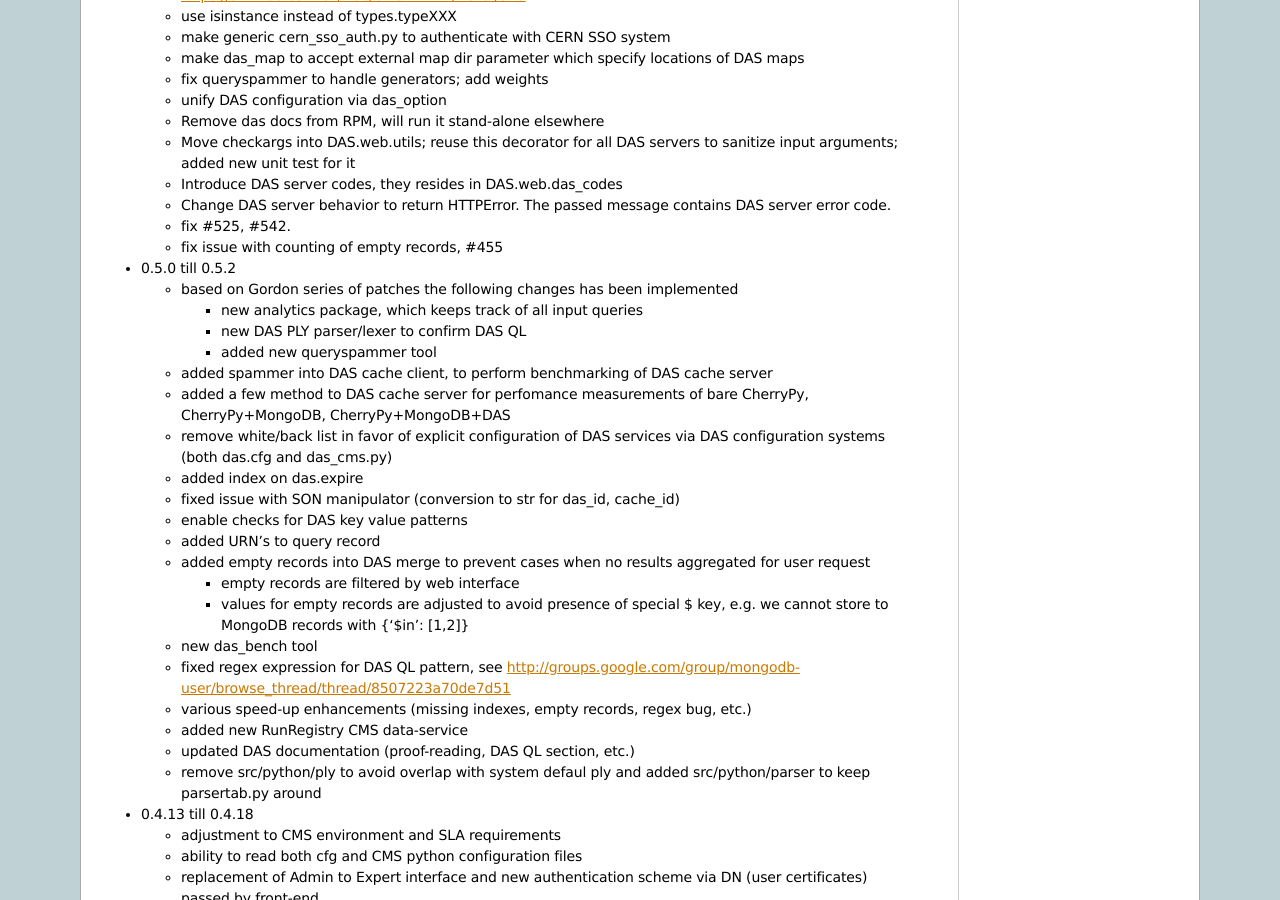
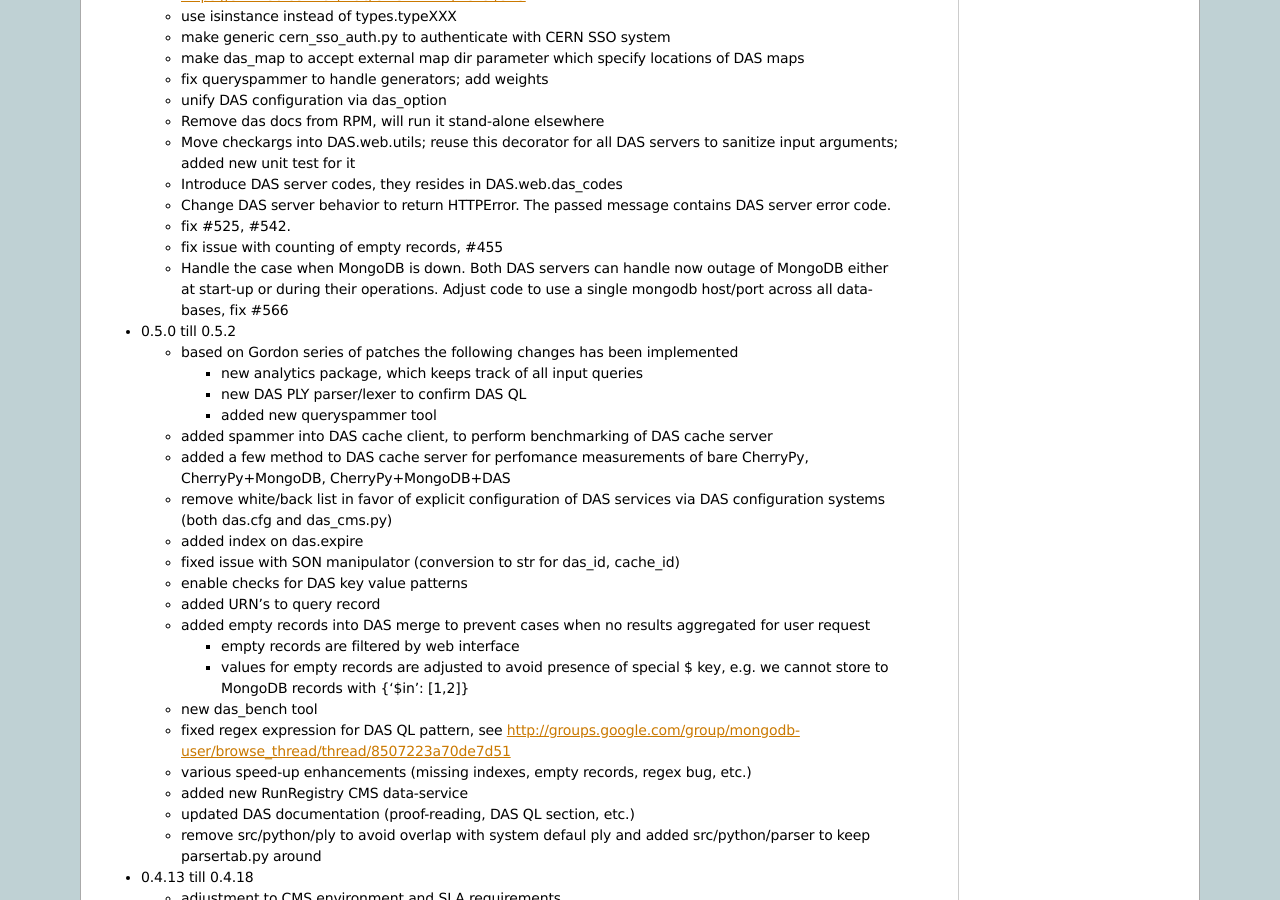
Before and after one commit to dmwm/DAS, a Sphinx documentation site: the page built from doc/sphinx/changelog.rst, in a window 1280 px wide and 900 px high, scrolled down 796 px. Built offline with Sphinx 7.4.7, drawn with Linux system fonts in a browser that asks for light colours; the version number is read from the project's files by our own code.

Commit message:
Update
git-svn-id: svn+ssh://svn.cern.ch/reps/CMSDMWM/DAS/trunk@10696 4525493e-7705-40b1-a816-d608a930855b

```diff
--- a/doc/sphinx/changelog.rst
+++ b/doc/sphinx/changelog.rst
@@ -54,6 +54,10 @@ map is represented data-service URI (URL, input parameters, API, etc.).
     DAS server error code.
   - fix #525, #542.
   - fix issue with counting of empty records, #455
+  - Handle the case when MongoDB is down. Both DAS servers can
+    handle now outage of MongoDB either at start-up or during their
+    operations. Adjust code to use a single mongodb host/port across all
+    databases, fix #566
 
 - 0.5.0 till 0.5.2
 
```
